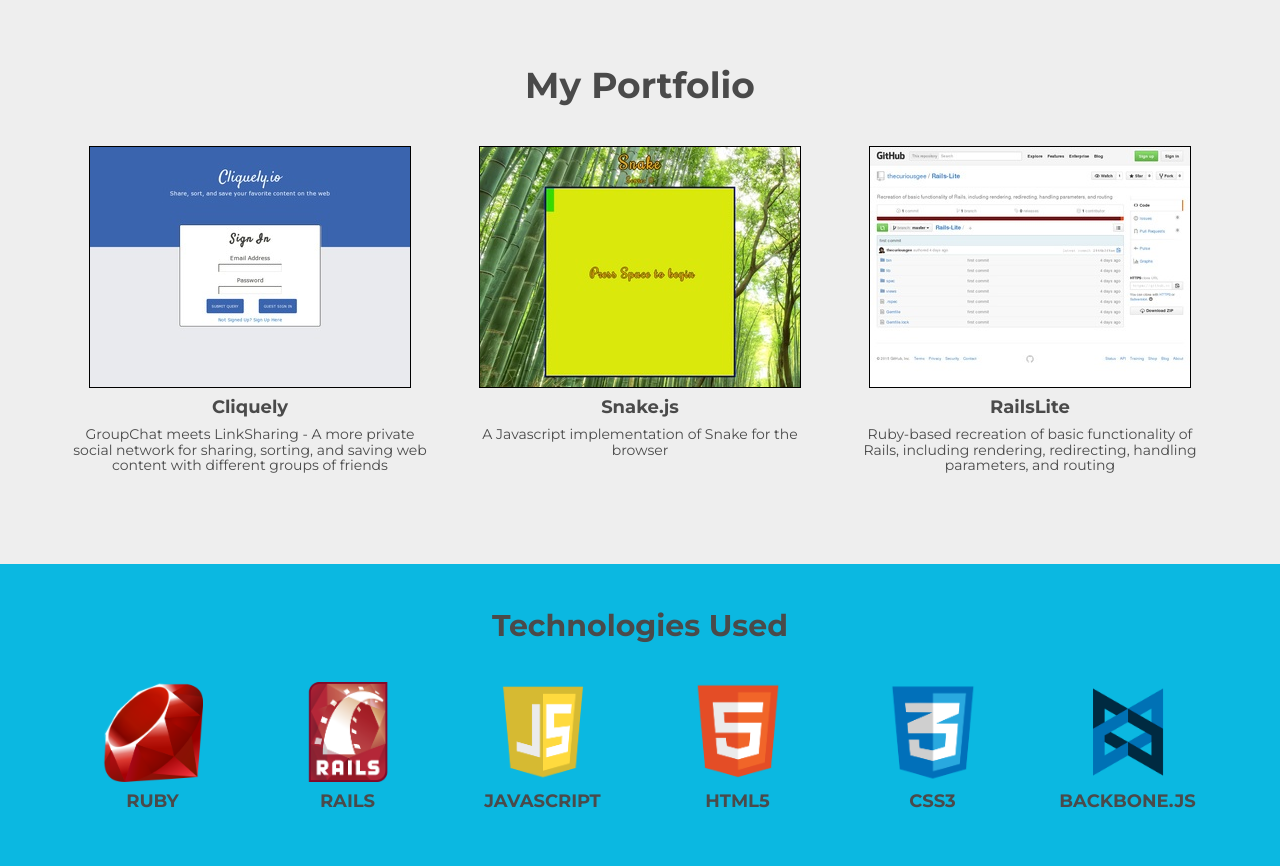
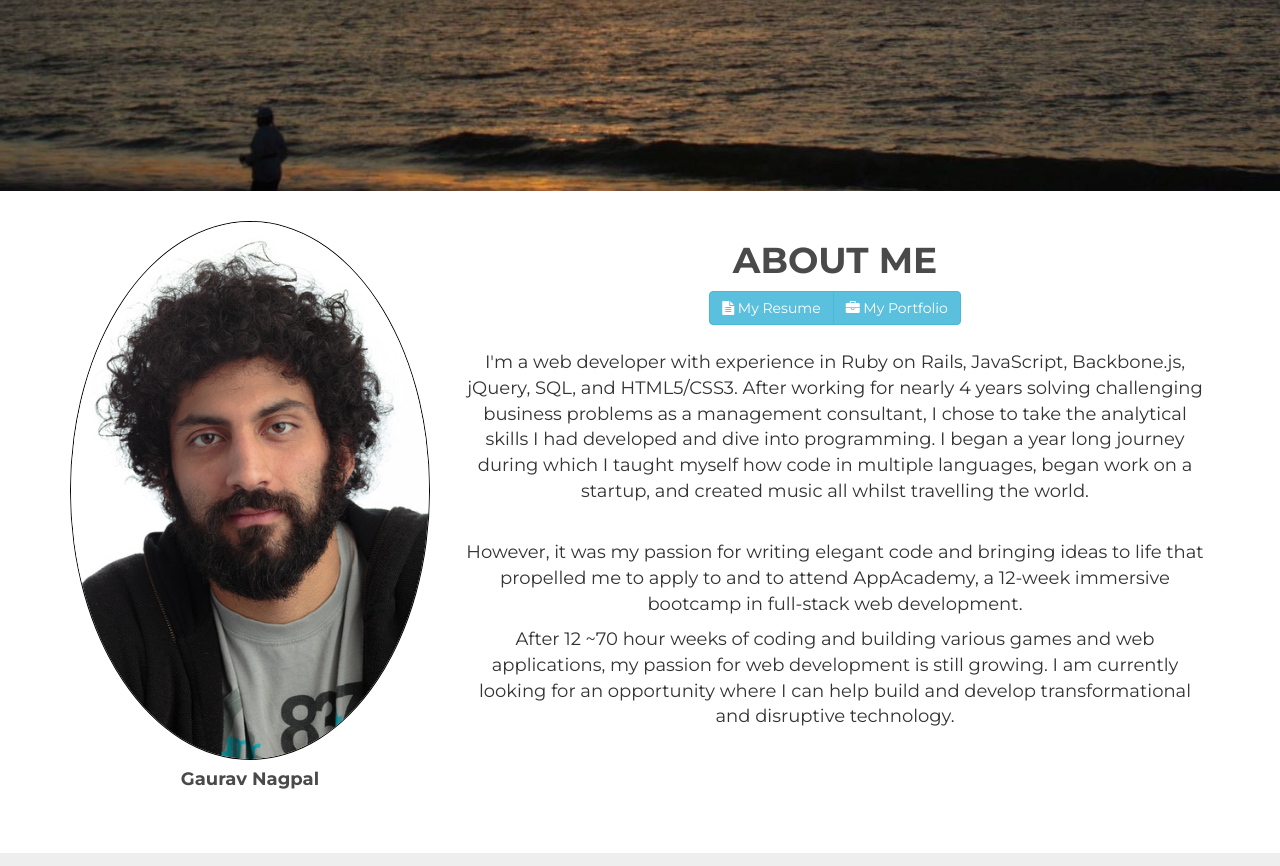
Before and after one commit to theCuriousJi/Portfolio, a plain HTML site: page index.html in a window 1280 px wide. Shown: the part 614-1480 px from the top of the page. Drawn offline with nearby package versions, Linux system fonts and the light colour scheme.

Commit message:
made app one page

```diff
--- a/assets/css/style.css
+++ b/assets/css/style.css
@@ -108,7 +108,7 @@ h1, h2, h3, h4, h5, h6 {
 	text-align:center;
 	background-attachment: relative;
 	background-position: center center;
-	min-height: 650px;
+	min-height: 875px;
 	width: 100%;
 
     -webkit-background-size: 100%;
@@ -122,12 +122,32 @@ h1, h2, h3, h4, h5, h6 {
     background-size: cover;
 }
 
+#name{
+  text-align:center
+}
+.about-heading{
+  padding-bottom: 30px
+}
+
+.section-heading{
+  font-size: 36px
+}
+
+.about-text{
+  font-size: 18px
+}
+
+#about{
+  padding-top: 30px;
+  padding-bottom: 30px
+}
+
 h5{
   font-weight: normal
 }
 
 #headerwrap h1 {
-	color:white;
+	color:black;
 	padding-top: 10px;
 	padding-bottom: 20px;
 	letter-spacing: 4px;
@@ -137,7 +157,7 @@ h5{
 
 #headerwrap h4 {
 	font-weight: 400;
-	color: white
+	color: black;
 }
 
 #works{
@@ -208,7 +228,7 @@ h5{
 	text-align:center;
 	background-attachment: relative;
 	background-position: center center;
-	min-height: 650px;
+	min-height: 800px;
 	width: 100%;
 
     -webkit-background-size: 100%;
@@ -257,7 +277,10 @@ h5{
     background-size: cover;
 }
 
-
+.img-circle{
+  border-radius: 50%;
+  max-height:50%
+}
 
 
 /* Gallery */
--- a/index.html
+++ b/index.html
@@ -43,8 +43,8 @@
         <div class="navbar-collapse collapse">
           <ul class="nav navbar-nav navbar-right">
             <li class="active"><a href="index.html">Home</a></li>
-            <li><a href="about.html">About</a></li>
-            <li><a href="#works">Works</a></li>
+            <li><a href="#about">About</a></li>
+            <li><a href="#works">Portfolio</a></li>
           </ul>
         </div><!--/.nav-collapse -->
       </div>
@@ -62,6 +62,54 @@
 			</div><! --/row -->
 	    </div> <!-- /container -->
 	</div><! --/headerwrap -->
+
+  <section id="about">
+        <div class="container">
+            <div class="row">
+              <div class="col-sm-4">
+                  <div class="team-member">
+                      <img src="assets/img/profile.jpg" class="img-responsive img-circle" alt="">
+                      <h4 id="name">Gaurav Nagpal <small></small></h4>
+                      <br>
+                  </div>
+              </div>
+                <div class="col-lg-8 text-center about-heading">
+                    <h2 class="section-heading">ABOUT ME</h2>
+                    <div class="btn-group" role="group" aria-label="...">
+                        <a href="https://www.dropbox.com/s/yohqqag6fx466fa/ResumeGN.doc?dl=0" class="btn btn-info" target="_blank"><i class="fa fa-file-text"></i> My Resume</a>
+                        <a href="#works" class="btn btn-info page-scroll"><i class="fa fa-briefcase"></i> My Portfolio</a>
+                    </div>
+                    <div class="about-text">
+                        <br>
+                        <p class="bio">I'm a web developer with experience in Ruby on Rails, JavaScript, Backbone.js, jQuery, SQL, and HTML5/CSS3.  After working for nearly 4 years solving challenging business problems as a management consultant, I chose to take the analytical skills I had developed and dive into programming.  I began a year long journey during which I taught myself how code in multiple languages, began work on a startup, and created music all whilst travelling the world.</p>
+                        <br>
+
+                        <p class="bio"> However, it was my passion for writing elegant code and bringing ideas to life that propelled me to apply to and to attend AppAcademy, a 12-week immersive bootcamp in full-stack web development.</p>
+                        <p class="bio"> After 12 ~70 hour weeks of coding and building various games and web applications, my passion for web development is still growing.  I am currently looking for an opportunity where I can help build and develop transformational and disruptive technology.</p>
+                    </div>
+
+                </div>
+            </div>
+
+            <!-- <div class="row about-me"> -->
+                <!-- <div class="col-sm-4">
+                    <div class="team-member">
+                        <img src="assets/img/profile.jpg" class="img-responsive img-circle" alt="">
+                        <h4>Gaurav Nagpal <small>(that's me)</small></h4>
+                        <br>
+                    </div>
+                </div> -->
+                <!-- <div class="col-sm-8"> -->
+                    <!-- <p class="bio">I'm a web developer with experience in Ruby on Rails, JavaScript, Backbone.js, jQuery, SQL, and HTML5/CSS3.  After working for nearly 4 years solving challenging business problems as a management consultant, I chose to take the analytical skills I had developed and dive into programming.  I began a year long journey during which I taught myself how code in multiple languages, began work on a startup, and created music all whilst travelling the world.</p>
+                    <br>
+
+                    <p class="bio"> However, it was my passion for writing elegant code and bringing ideas to life that propelled me to apply to and to attend AppAcademy, a 12-week immersive bootcamp in full-stack web development.</p>
+                    <p class="bio"> After 12 ~70 hour weeks of coding and building various games and web applications, my passion for web development is still growing.  I am currently looking for an opportunity where I can help build and develop transformational and disruptive technology.</p> -->
+                <!-- </div> -->
+            <!-- </div> -->
+        </div>
+    </section>
+
 
 	<section id="works">
 	<div class="container">
@@ -90,7 +138,7 @@
 
   <div id="skills">
 		<div class="container">
-      <h2>Technologies Used</h2>
+      <h2>Skills</h2>
 			<div class="row centered">
 				<div class="col-lg-2">
 					<img src="assets/img/ruby.png">
```
Also changed, not shown: about.html (+7 -8 lines), assets/img/portfolio/Tiger Eyes.jpg (added), assets/img/profile.jpg (added), assets/img/tigereyes.jpg (added).
